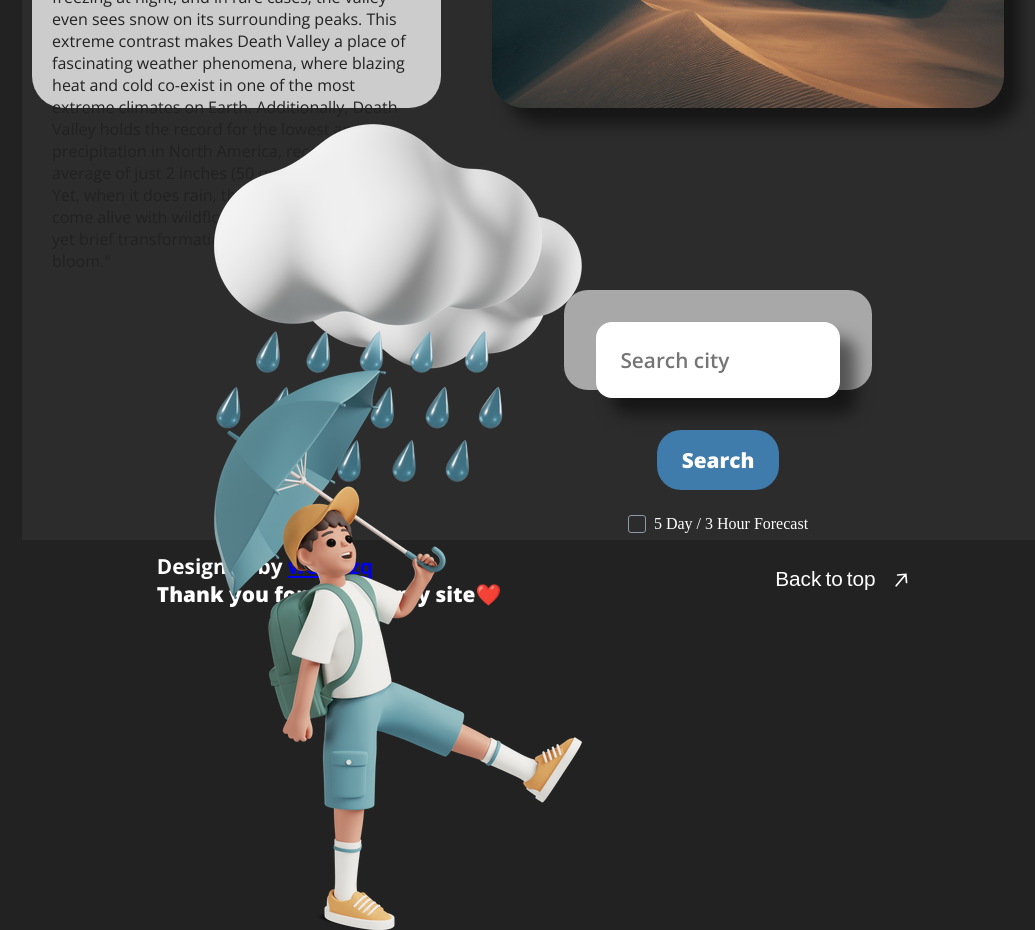
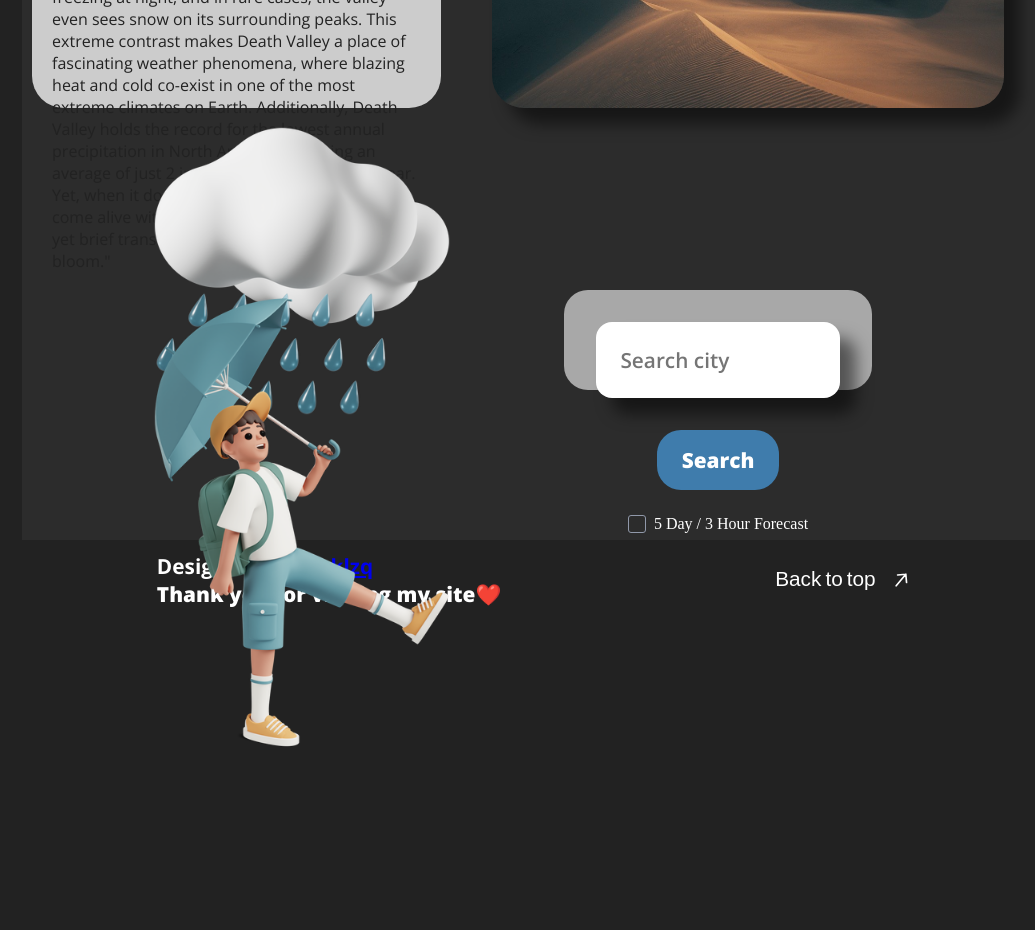
Before and after one commit to weaklzq/weaklzq.github.io, a plain HTML site: page weather/index.html in a window 1280 px wide. Shown: the part 820-1750 px from the top of the page, without its empty margins (106-1141 px from the left). Drawn offline with nearby package versions, Linux system fonts and the light colour scheme.

Commit message:
weather fix v1.1

```diff
--- a/weather/styles/index.css
+++ b/weather/styles/index.css
@@ -221,6 +221,18 @@ section {
     position: relative;
     left: 12rem;
     top: -3rem;
+}
+@media (max-width: 1920px) {
+    #boy {
+        scale: 0.8;
+        top: -18rem;
+        left: 6rem;
+    }
+    #rain {
+        scale: 0.8;
+        top: -5rem;
+        left: 6rem;
+    }
 }
 #boy.anim {
     animation-name: pic;
```
